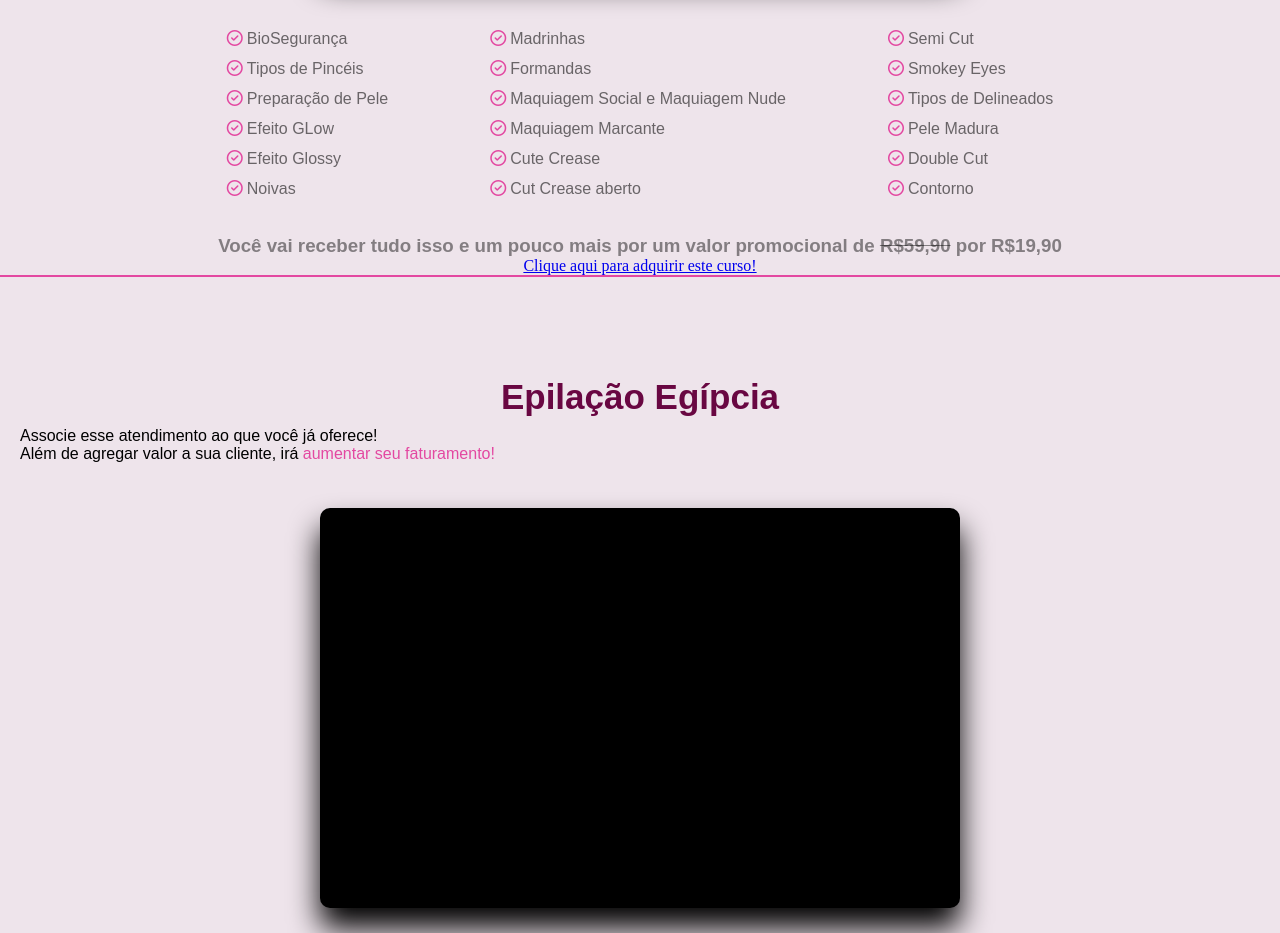
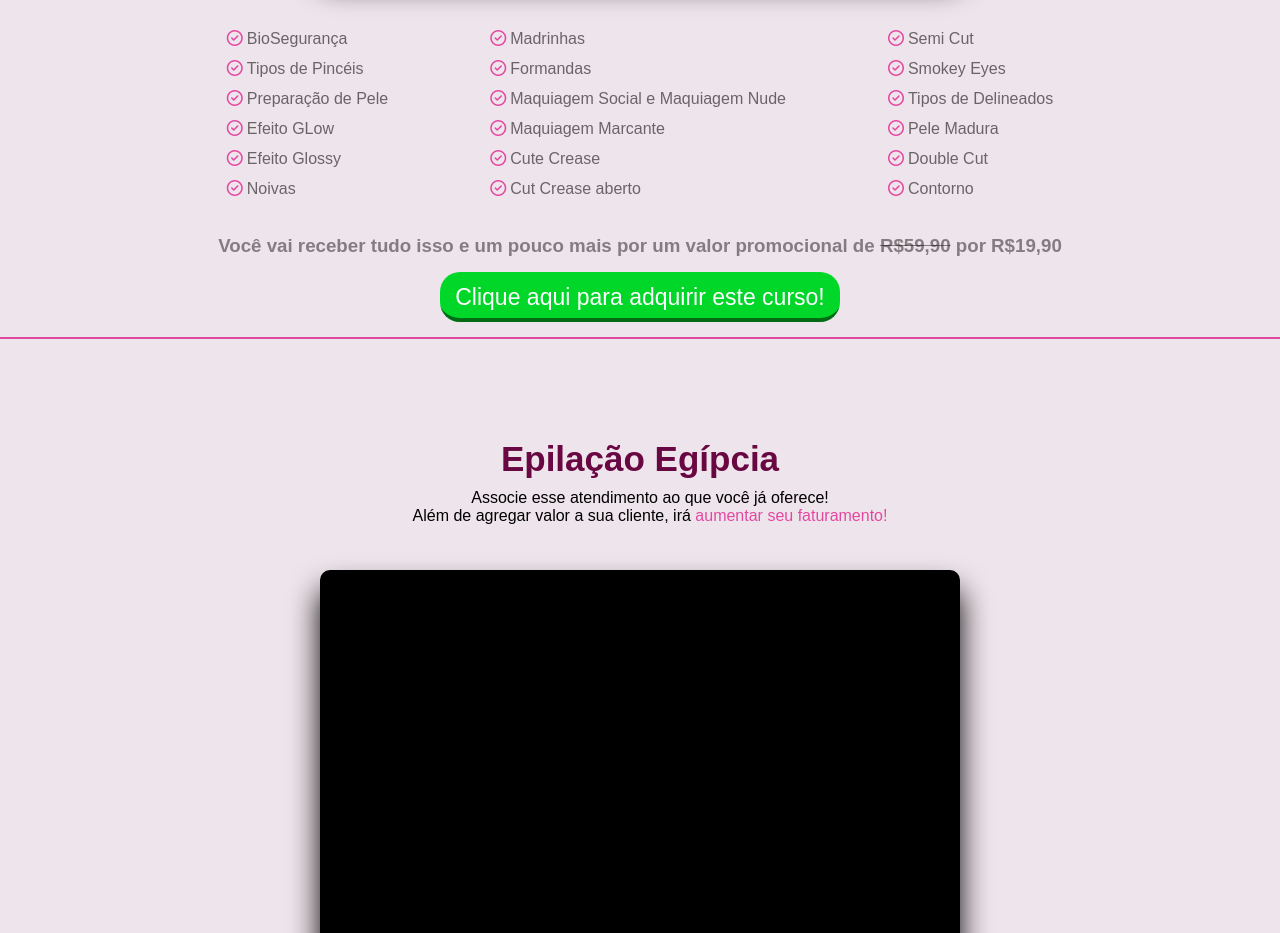
Before and after one commit to Feitass/Projeto-marketing-cursos-maquiagem, a plain HTML site: page projeto marketing cursos maquiagem/CursoDesignSombrancelhas/index.html in a window 1280 px wide. Shown: the part 1787-2720 px from the top of the page. Drawn offline with Linux system fonts and the light colour scheme.

Commit message:
Update style.css

```diff
--- a/projeto marketing cursos maquiagem/CursoDesignSombrancelhas/style/style.css
+++ b/projeto marketing cursos maquiagem/CursoDesignSombrancelhas/style/style.css
@@ -76,7 +76,6 @@ color: rgba(255, 255, 255, 0.068);
     padding:15px;
     border-radius: 30px;
     box-shadow: 0px -7px 0px -3px rgb(0 0 0 / 50%) inset;
-    cursor: pointer;
     transition-duration:500ms;
 
 }
@@ -223,17 +222,42 @@ article strong{
 article h2,article p{
     padding: 10px 0 5px 20px;
     font-family:'montserrat',sans-serif;
+    text-align: center;
 }
 
 article span{
     font-family:'montserrat',sans-serif
 }
 
+.cta-link{
+  margin: 15px auto;
+  width:400px;
+  height:50px;
+  line-height:50px;
+  background-color:black;
+  border-radius:20px;
+  cursor:pointer;
+  font-family:'montserrat',sans-serif;
+  background-color: #00D729;
+  box-shadow: 0px -7px 0px -3px rgb(0 0 0 / 50%) inset;
+  font-size:23px;
+  transition-duration:500ms;
+}
+
+.cta-link a{
+  text-decoration: none;
+  color:white;
+}
+
+.cta-link:hover{
+  transform:scale(110%);
+  -webkit-transform:scale(110%);
+}
+
 table{
     margin-left:auto;
     margin-right: auto;
     padding-top: 20px;
-
 }
 
 table tr{
@@ -317,6 +341,10 @@ table tr td i{
     -webkit-transform:scale(120%);
 }
 
+.bonus:first-child(5){
+  width:100%
+}
+
 
 
 
```
